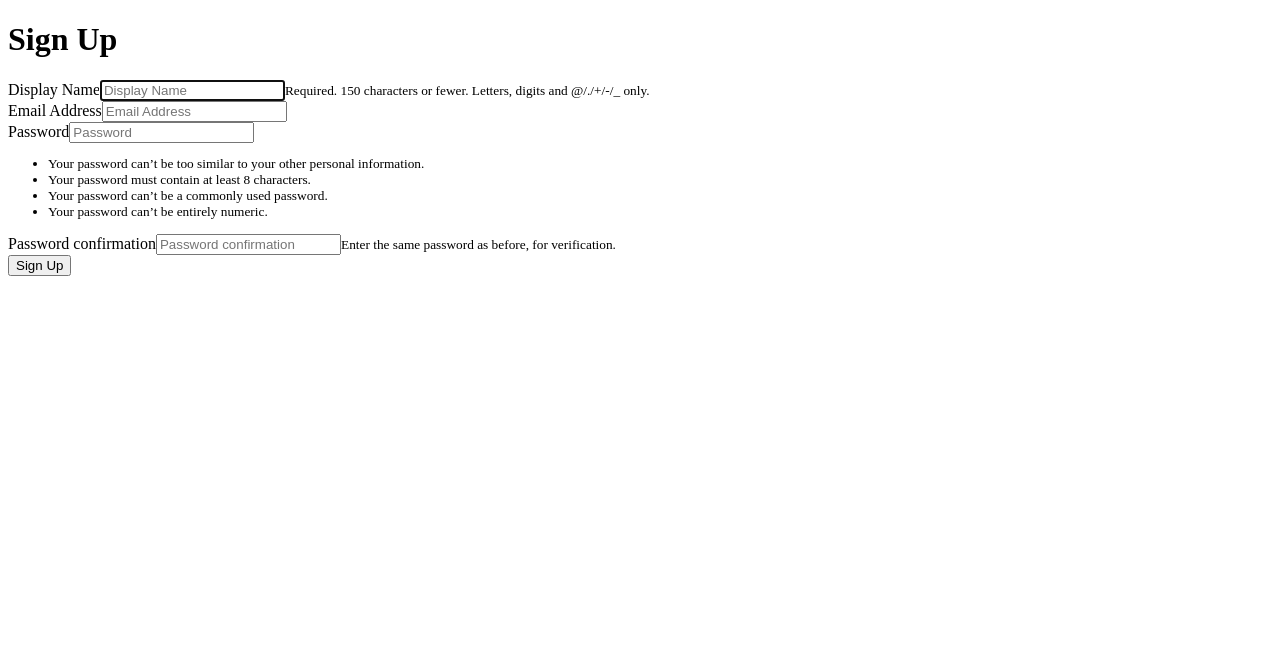
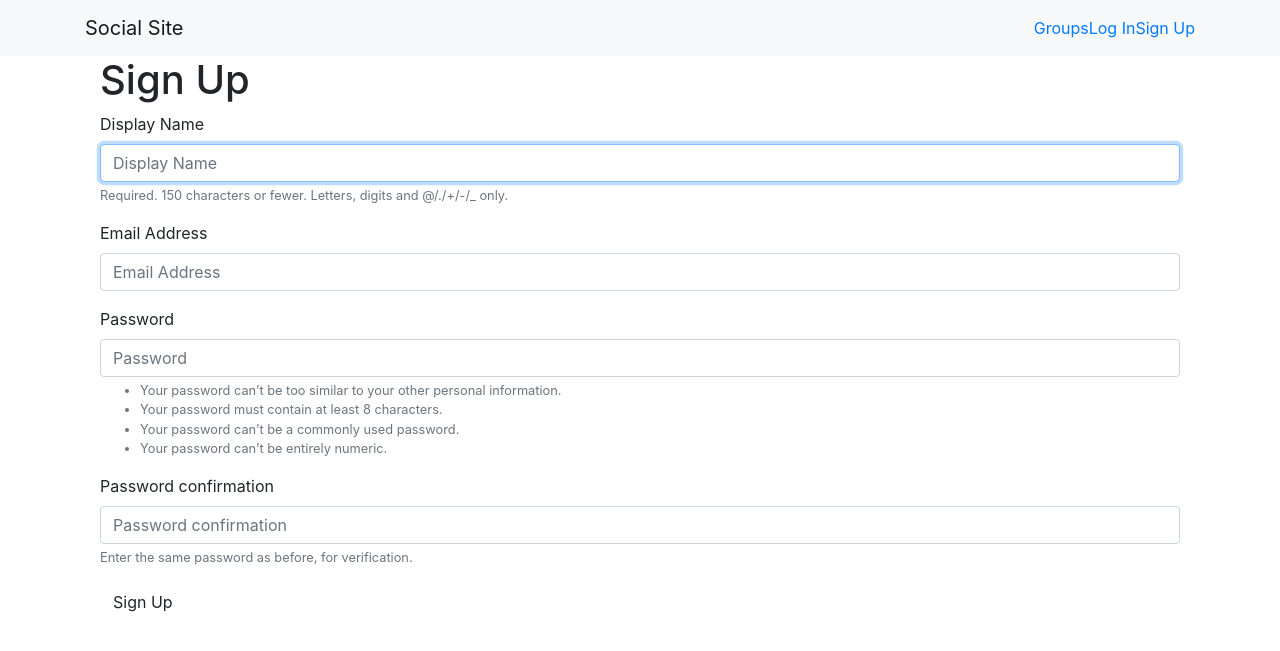
Before and after one commit to rafattu5har/social_site, a Django app: page /accounts/signup/ in a window 1280 px wide. Shown: the top 651 px of the page. Run offline with Django 3.2, Linux system fonts and the light colour scheme; some libraries are stand-ins or nearby versions.

Commit message:
creating base.html template

```diff
--- a/social_site/templates/base.html
+++ b/social_site/templates/base.html
@@ -1,12 +1,40 @@
 <!DOCTYPE html>
+{% load static %}
 <html lang="en" dir="ltr">
   <head>
     <meta charset="utf-8">
-    <title></title>
+    <title>Social Site</title>
+    {% comment %} Bootstrap {% endcomment %}
+    <link rel="stylesheet" href="https://cdn.jsdelivr.net/npm/bootstrap@4.6.0/dist/css/bootstrap.min.css" integrity="sha384-B0vP5xmATw1+K9KRQjQERJvTumQW0nPEzvF6L/Z6nronJ3oUOFUFpCjEUQouq2+l" crossorigin="anonymous">
+    <script src="https://code.jquery.com/jquery-3.5.1.slim.min.js" integrity="sha384-DfXdz2htPH0lsSSs5nCTpuj/zy4C+OGpamoFVy38MVBnE+IbbVYUew+OrCXaRkfj" crossorigin="anonymous"></script>
+    <script src="https://cdn.jsdelivr.net/npm/bootstrap@4.6.0/dist/js/bootstrap.bundle.min.js" integrity="sha384-Piv4xVNRyMGpqkS2by6br4gNJ7DXjqk09RmUpJ8jgGtD7zP9yug3goQfGII0yAns" crossorigin="anonymous"></script>
+    {% comment %} Google fonts api {% endcomment %}
+    <link href="https://fonts.googleapis.com/css?family=Montserrat" rel="stylesheet">
+    <link rel="stylesheet" href="{% static 'social_site/css/master.css' %}">
   </head>
   <body>
-    {% block content %}
+    <nav class="navbar navbar-expand-sm navbar-light bg-light mynav" role='navigation' id='navbar'>
+      <div class="container">
+        <a class="navbar-brand mynav" href="{% url 'home' %}">Social Site</a>
+        <ul class="nav navbar-nav navbar-right">
+          {% if user.is_authenticated %}
+            <li> <a href="#">Post</a> </li>
+            <li> <a href="#">Groups</a> </li>
+            <li> <a href="#">Create Group</a> </li>
+            <li> <a href="{% url 'accounts::login' %}">Log Out</a> </li>
+          {% else %}
+            <li> <a href="#">Groups</a> </li>
+            <li> <a href="{% url 'accounts:login' %}">Log In</a> </li>
+            <li> <a href="{% url 'accounts:signup' %}">Sign Up</a> </li>
+          {% endif %}
+        </ul>
+      </div>
+    </nav>
+    <div class="container mycontent">
+      {% block content %}
 
-    {% endblock  %}
+      {% endblock  %}
+    </div>
+
   </body>
 </html>
```
